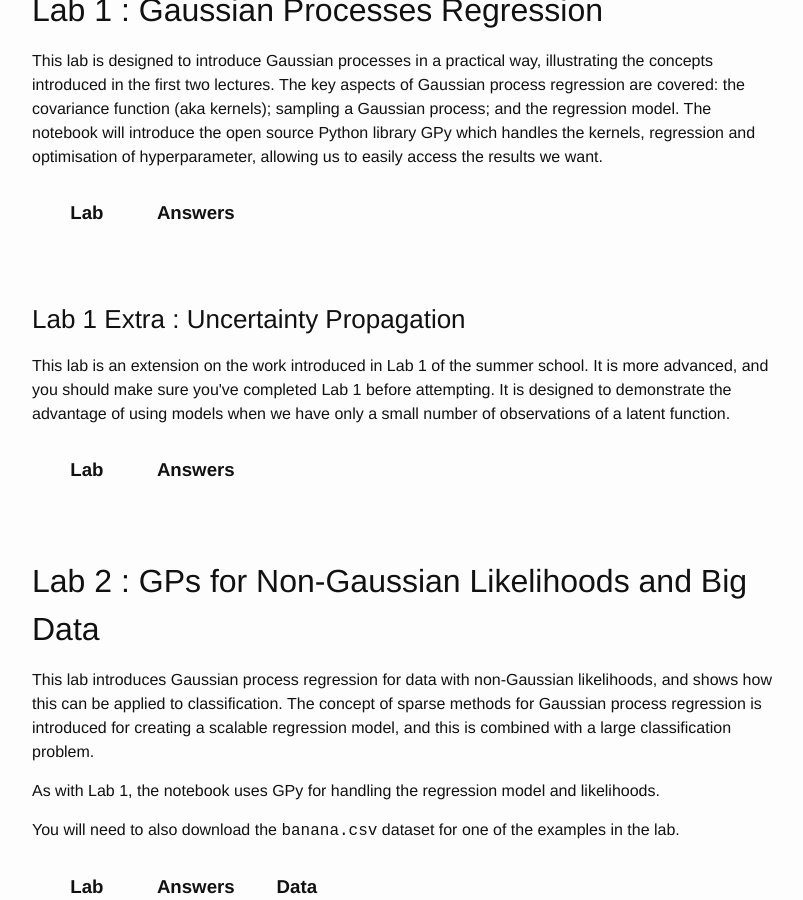
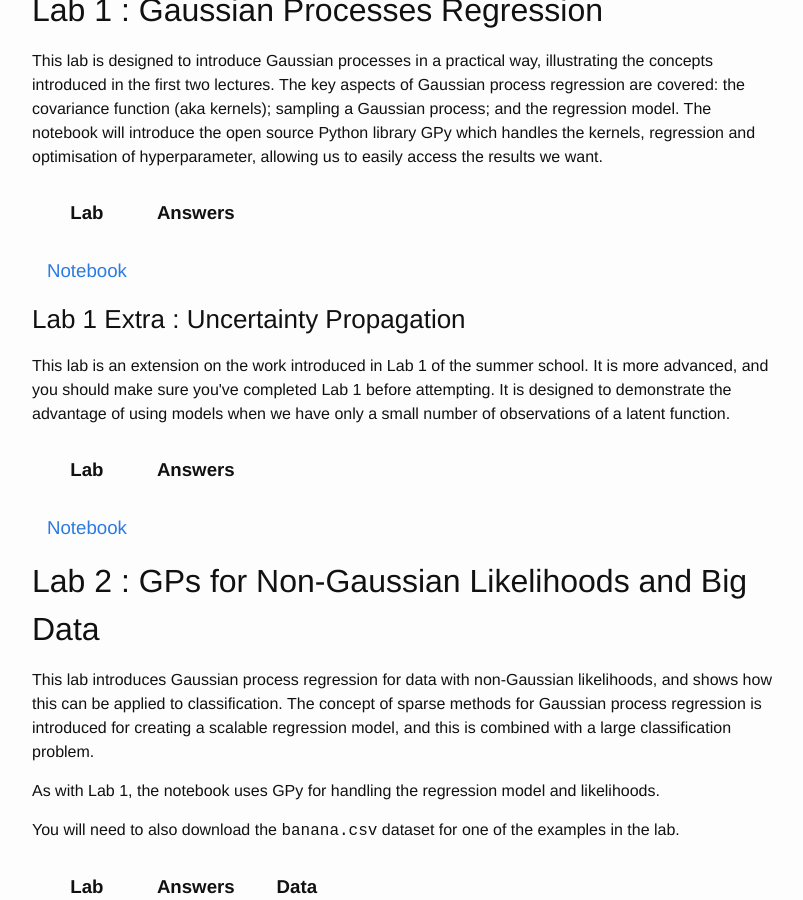
Before and after one commit to gpschool/gpss18, a Jekyll site: the page built from labs.html, in a window 1280 px wide and 900 px high, scrolled down 618 px. Shown: the whole window, without its empty margins (238-1041 px from the left). Built offline with Jekyll 4.4.1, drawn with Linux system fonts in a browser that asks for light colours.

Commit message:
Reveal Lab 1

```diff
--- a/_layouts/labs.html
+++ b/_layouts/labs.html
@@ -30,7 +30,7 @@ layout: page
         </tr></thead>
         <tbody>
             <tr>
-                <td><a style="visibility:hidden;" href="http://nbviewer.jupyter.org/url/gpss.cc/gpss18/labs/GPSS_Lab1_2018.ipynb">Notebook</a></td>
+                <td><a style="visibility:visible;" href="http://nbviewer.jupyter.org/url/gpss.cc/gpss18/labs/GPSS_Lab1_2018.ipynb">Notebook</a></td>
                 <td><a style="visibility:hidden;" href="http://nbviewer.jupyter.org/url/gpss.cc/gpss18/labs/GPSS_Lab1_2018_Answers.ipynb">Answers</a></td>
             </tr>
         </tbody>
@@ -47,7 +47,7 @@ layout: page
         </tr></thead>
         <tbody>
             <tr>
-                <td><a style="visibility:hidden;" href="http://nbviewer.jupyter.org/url/gpss.cc/gpss18/labs/GPSS_Lab1_Extra_2018.ipynb">Notebook</a></td>
+                <td><a style="visibility:visible;" href="http://nbviewer.jupyter.org/url/gpss.cc/gpss18/labs/GPSS_Lab1_Extra_2018.ipynb">Notebook</a></td>
                 <td><a style="visibility:hidden;" href="http://nbviewer.jupyter.org/url/gpss.cc/gpss18/labs/GPSS_Lab1_Extra_2018_Answers.ipynb">Answers</a></td>
             </tr>
         </tbody>
```
